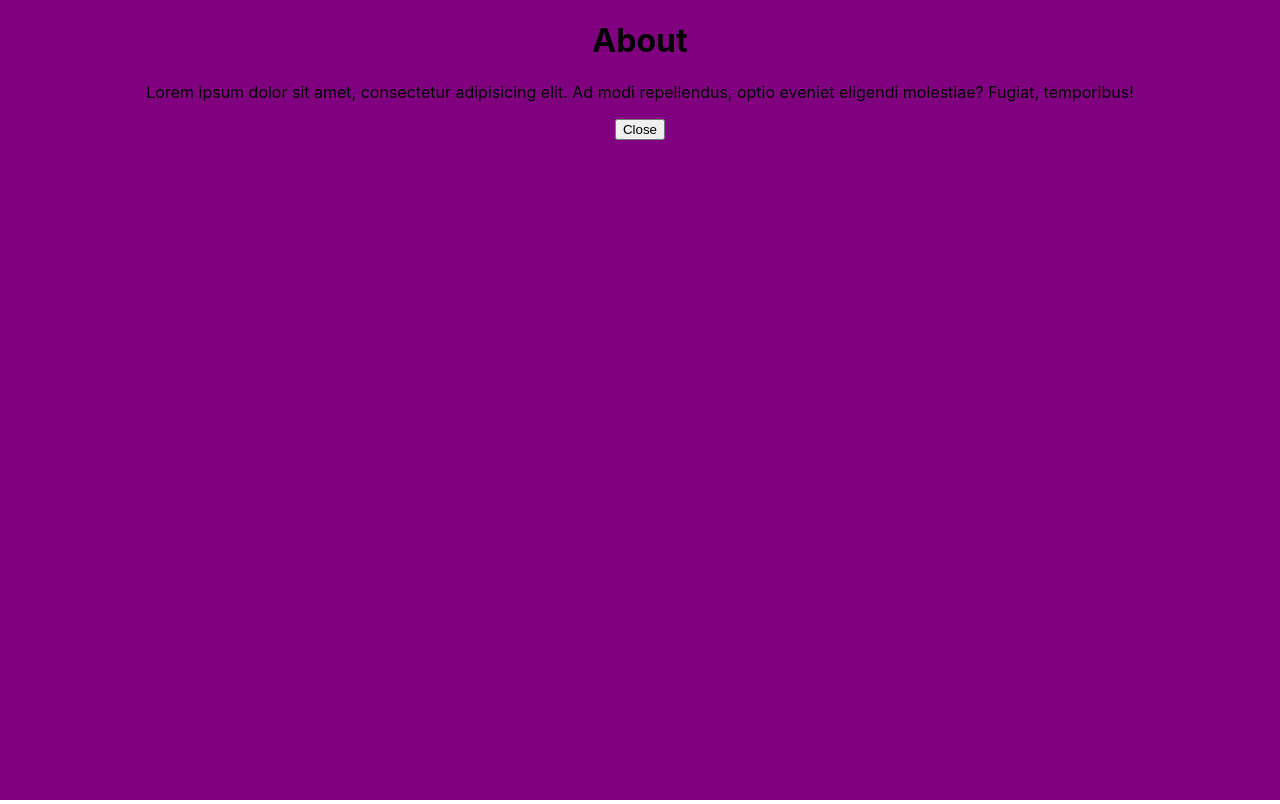
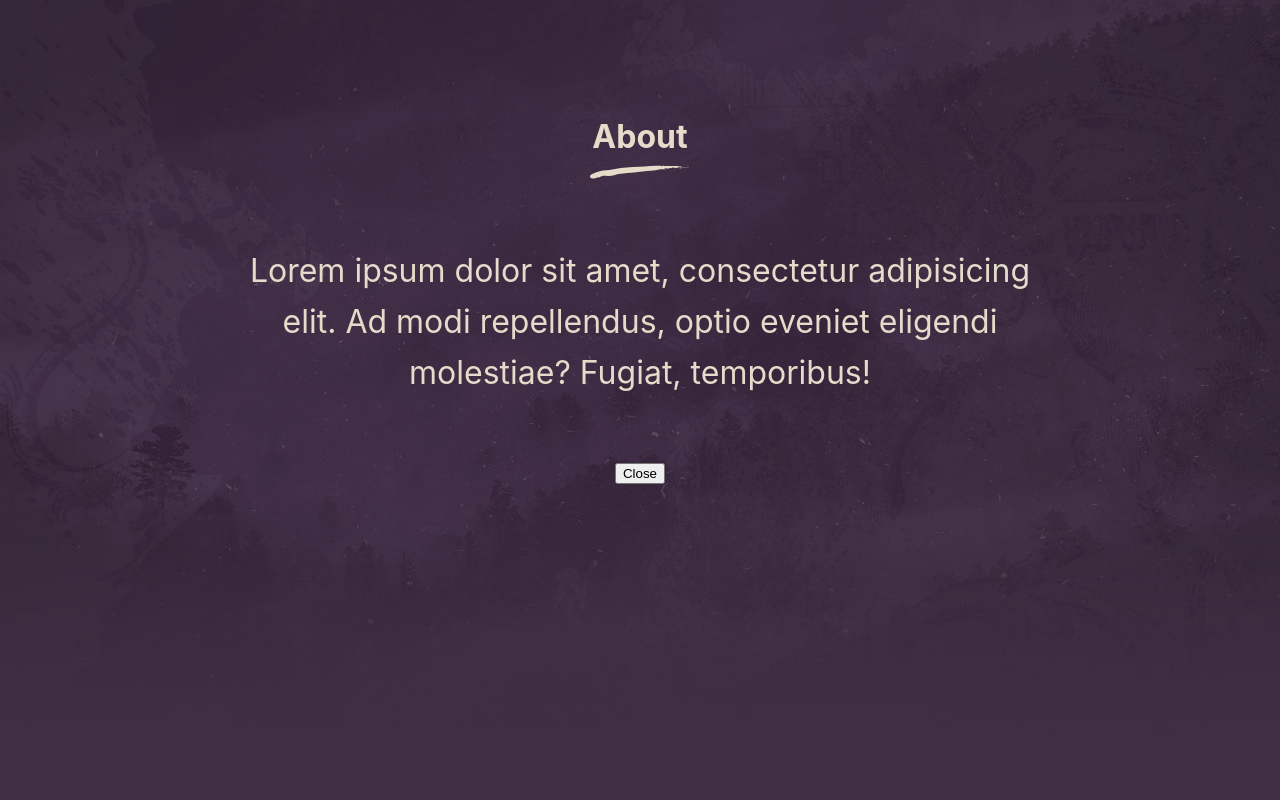
Before and after one commit to wilfvernon/wv-personal-site, a React (Create React App) app in the folder personal/: page / in a window 1280 px wide. Both pictures are taken after a click on the element "About". Built offline with nearby package versions, Linux system fonts and the light colour scheme; a web font is replaced by a local one.

Commit message:
ink transition added

```diff
--- a/personal/src/App.js
+++ b/personal/src/App.js
@@ -19,6 +19,9 @@ function App() {
         setModal={setModal}
         setModalContent={setModalContent}
       />
+    <div className={`cd-transition-layer ${modal? "opening visible":"closing"}`}>
+      <div className="bg-layer"></div>
+    </div>
     </div>
   );
 }
--- a/personal/src/InkTransition.css
+++ b/personal/src/InkTransition.css
@@ -1,4 +1,4 @@
-.cd-modal {
+/* .cd-modal {
     position: fixed;
     top: 0;
     left: 0;
@@ -13,3 +13,274 @@
     visibility: visible;
     background-color: purple;
   }
+
+  .cd-transition-layer {
+    position: fixed;
+    top: 0;
+    left: 0;
+    z-index: 2;
+    height: 100%;
+    width: 100%;
+    opacity: 0;
+    visibility: hidden;
+    overflow: hidden;
+  }
+
+  .cd-transition-layer .bg-layer {
+    position: absolute;
+    left: 50%;
+    top: 50%;
+    transform: translateY(-50%) translateX(-2%);
+    height: 100%;
+    width: 2500%;
+    background: url(../ink-img/ink.png) no-repeat 0 0;
+    background-size: 100% 100%;
+  } */
+
+  /* --------------------------------
+
+Primary style
+
+-------------------------------- */
+*, *::after, *::before {
+    box-sizing: border-box;
+  }
+
+
+
+  /* --------------------------------
+
+  Modal window
+
+  -------------------------------- */
+  .cd-modal {
+    position: fixed;
+    top: 0;
+    left: 0;
+    z-index: 3;
+    height: 100%;
+    width: 100%;
+    overflow: hidden;
+    background: #402f44 url(/ink-img/modal-bg.jpg) no-repeat center center;
+    background-size: cover;
+    opacity: 0;
+    visibility: hidden;
+    -webkit-transition: opacity 0.3s 0s, visibility 0s 0.3s;
+    -moz-transition: opacity 0.3s 0s, visibility 0s 0.3s;
+    transition: opacity 0.3s 0s, visibility 0s 0.3s;
+  }
+  .cd-modal .modal-content {
+    height: 100%;
+    overflow-y: auto;
+    padding: 3em 5%;
+    color: #e4dcca;
+    -webkit-font-smoothing: antialiased;
+    -moz-osx-font-smoothing: grayscale;
+  }
+  .cd-modal h1 {
+    text-align: center;
+  }
+  .cd-modal h1::after {
+    /* ink/brush separation */
+    content: '';
+    display: block;
+    width: 130px;
+    height: 18px;
+    background: url(/ink-img/ink-separation.svg) no-repeat center center;
+    margin: .2em auto 0;
+  }
+  .cd-modal p {
+    line-height: 1.6;
+    margin: 2em auto;
+    max-width: 800px;
+  }
+  .cd-modal .modal-close {
+    /* 'X' icon */
+    position: absolute;
+    z-index: 1;
+    top: 20px;
+    right: 5%;
+    height: 45px;
+    width: 45px;
+    border-radius: 50%;
+    background: rgba(0, 0, 0, 0.3) url(/ink-img/cd-icon-close.svg) no-repeat center center;
+    /* image replacement */
+    overflow: hidden;
+    text-indent: 100%;
+    white-space: nowrap;
+    visibility: hidden;
+    opacity: 0;
+    -webkit-transform: scale(0);
+    -moz-transform: scale(0);
+    -ms-transform: scale(0);
+    -o-transform: scale(0);
+    transform: scale(0);
+    -webkit-transition: -webkit-transform 0.3s 0s, visibility 0s 0.3s, opacity 0.3s 0s;
+    -moz-transition: -moz-transform 0.3s 0s, visibility 0s 0.3s, opacity 0.3s 0s;
+    transition: transform 0.3s 0s, visibility 0s 0.3s, opacity 0.3s 0s;
+  }
+  .no-touch .cd-modal .modal-close:hover {
+    background-color: rgba(0, 0, 0, 0.5);
+  }
+  .cd-modal.visible {
+    opacity: 1;
+    visibility: visible;
+    -webkit-transition: opacity 0.7s, visibility 0s;
+    -moz-transition: opacity 0.7s, visibility 0s;
+    transition: opacity 0.7s, visibility 0s;
+  }
+  .cd-modal.visible .modal-content {
+    /* this fixes the buggy scrolling on webkit browsers - mobile devices only - when overflow property is applied */
+    -webkit-overflow-scrolling: touch;
+  }
+  .cd-modal.visible .modal-close {
+    visibility: visible;
+    opacity: 1;
+    -webkit-transition: -webkit-transform 0.3s 0s, visibility 0s 0s, opacity 0.3s 0s;
+    -moz-transition: -moz-transform 0.3s 0s, visibility 0s 0s, opacity 0.3s 0s;
+    transition: transform 0.3s 0s, visibility 0s 0s, opacity 0.3s 0s;
+    -webkit-transform: scale(1);
+    -moz-transform: scale(1);
+    -ms-transform: scale(1);
+    -o-transform: scale(1);
+    transform: scale(1);
+  }
+  @media only screen and (min-width: 1100px) {
+    .cd-modal .modal-content {
+      padding: 6em 5%;
+    }
+    .cd-modal .modal-close {
+      height: 60px;
+      width: 60px;
+    }
+    .cd-modal p {
+      font-size: 2rem;
+    }
+  }
+
+  /* --------------------------------
+
+  Transition Layer
+
+  -------------------------------- */
+  .cd-transition-layer {
+    position: fixed;
+    top: 0;
+    left: 0;
+    z-index: 2;
+    height: 100%;
+    width: 100%;
+    opacity: 0;
+    visibility: hidden;
+    overflow: hidden;
+  }
+  .cd-transition-layer .bg-layer {
+    position: absolute;
+    left: 50%;
+    top: 50%;
+    -webkit-transform: translateY(-50%) translateX(-2%);
+    -moz-transform: translateY(-50%) translateX(-2%);
+    -ms-transform: translateY(-50%) translateX(-2%);
+    -o-transform: translateY(-50%) translateX(-2%);
+    transform: translateY(-50%) translateX(-2%);
+    /* its dimentions will be overwritten using jQuery to proportionally fit the viewport */
+    height: 100%;
+    /* our sprite is composed of 25 frames */
+    width: 2500%;
+    background: url(/ink-img/ink.png) no-repeat 0 0;
+    background-size: 100% 100%;
+  }
+  .cd-transition-layer.visible {
+    opacity: 1;
+    visibility: visible;
+  }
+  .cd-transition-layer.opening .bg-layer {
+    -webkit-animation: cd-sequence 0.8s steps(24);
+    -moz-animation: cd-sequence 0.8s steps(24);
+    animation: cd-sequence 0.8s steps(24);
+    -webkit-animation-fill-mode: forwards;
+    -moz-animation-fill-mode: forwards;
+    animation-fill-mode: forwards;
+  }
+  .cd-transition-layer.closing .bg-layer {
+    -webkit-animation: cd-sequence-reverse 0.8s steps(24);
+    -moz-animation: cd-sequence-reverse 0.8s steps(24);
+    animation: cd-sequence-reverse 0.8s steps(24);
+    -webkit-animation-fill-mode: forwards;
+    -moz-animation-fill-mode: forwards;
+    animation-fill-mode: forwards;
+  }
+  .no-cssanimations .cd-transition-layer {
+    display: none;
+  }
+
+  @-webkit-keyframes cd-sequence {
+    0% {
+      /* translateX(-2%) is used to horizontally center the first frame inside the viewport */
+      -webkit-transform: translateY(-50%) translateX(-2%);
+    }
+    100% {
+      /* translateX(-98%) (2% + 96) is used to horizontally center the last frame inside the viewport  */
+      -webkit-transform: translateY(-50%) translateX(-98%);
+    }
+  }
+  @-moz-keyframes cd-sequence {
+    0% {
+      /* translateX(-2%) is used to horizontally center the first frame inside the viewport */
+      -moz-transform: translateY(-50%) translateX(-2%);
+    }
+    100% {
+      /* translateX(-98%) (2% + 96) is used to horizontally center the last frame inside the viewport  */
+      -moz-transform: translateY(-50%) translateX(-98%);
+    }
+  }
+  @keyframes cd-sequence {
+    0% {
+      /* translateX(-2%) is used to horizontally center the first frame inside the viewport */
+      -webkit-transform: translateY(-50%) translateX(-2%);
+      -moz-transform: translateY(-50%) translateX(-2%);
+      -ms-transform: translateY(-50%) translateX(-2%);
+      -o-transform: translateY(-50%) translateX(-2%);
+      transform: translateY(-50%) translateX(-2%);
+    }
+    100% {
+      /* translateX(-98%) (2% + 96) is used to horizontally center the last frame inside the viewport  */
+      -webkit-transform: translateY(-50%) translateX(-98%);
+      -moz-transform: translateY(-50%) translateX(-98%);
+      -ms-transform: translateY(-50%) translateX(-98%);
+      -o-transform: translateY(-50%) translateX(-98%);
+      transform: translateY(-50%) translateX(-98%);
+    }
+  }
+  @-webkit-keyframes cd-sequence-reverse {
+    0% {
+      -webkit-transform: translateY(-50%) translateX(-98%);
+    }
+    100% {
+      -webkit-transform: translateY(-50%) translateX(-2%);
+    }
+  }
+  @-moz-keyframes cd-sequence-reverse {
+    0% {
+      -moz-transform: translateY(-50%) translateX(-98%);
+    }
+    100% {
+      -moz-transform: translateY(-50%) translateX(-2%);
+    }
+  }
+  @keyframes cd-sequence-reverse {
+    0% {
+      -webkit-transform: translateY(-50%) translateX(-98%);
+      -moz-transform: translateY(-50%) translateX(-98%);
+      -ms-transform: translateY(-50%) translateX(-98%);
+      -o-transform: translateY(-50%) translateX(-98%);
+      transform: translateY(-50%) translateX(-98%);
+    }
+    100% {
+      -webkit-transform: translateY(-50%) translateX(-2%);
+      -moz-transform: translateY(-50%) translateX(-2%);
+      -ms-transform: translateY(-50%) translateX(-2%);
+      -o-transform: translateY(-50%) translateX(-2%);
+      transform: translateY(-50%) translateX(-2%);
+    }
+  }
--- a/personal/src/components/InfoModal.js
+++ b/personal/src/components/InfoModal.js
@@ -16,8 +16,8 @@ const InfoModal = (props) => {
                   Ad modi repellendus, optio eveniet eligendi molestiae?
                   Fugiat, temporibus!
                </p>
+            <button onClick={closeModal}>Close</button>
             </div>
-            <button onClick={closeModal}>Close</button>
         </div>
     );
 }
```
